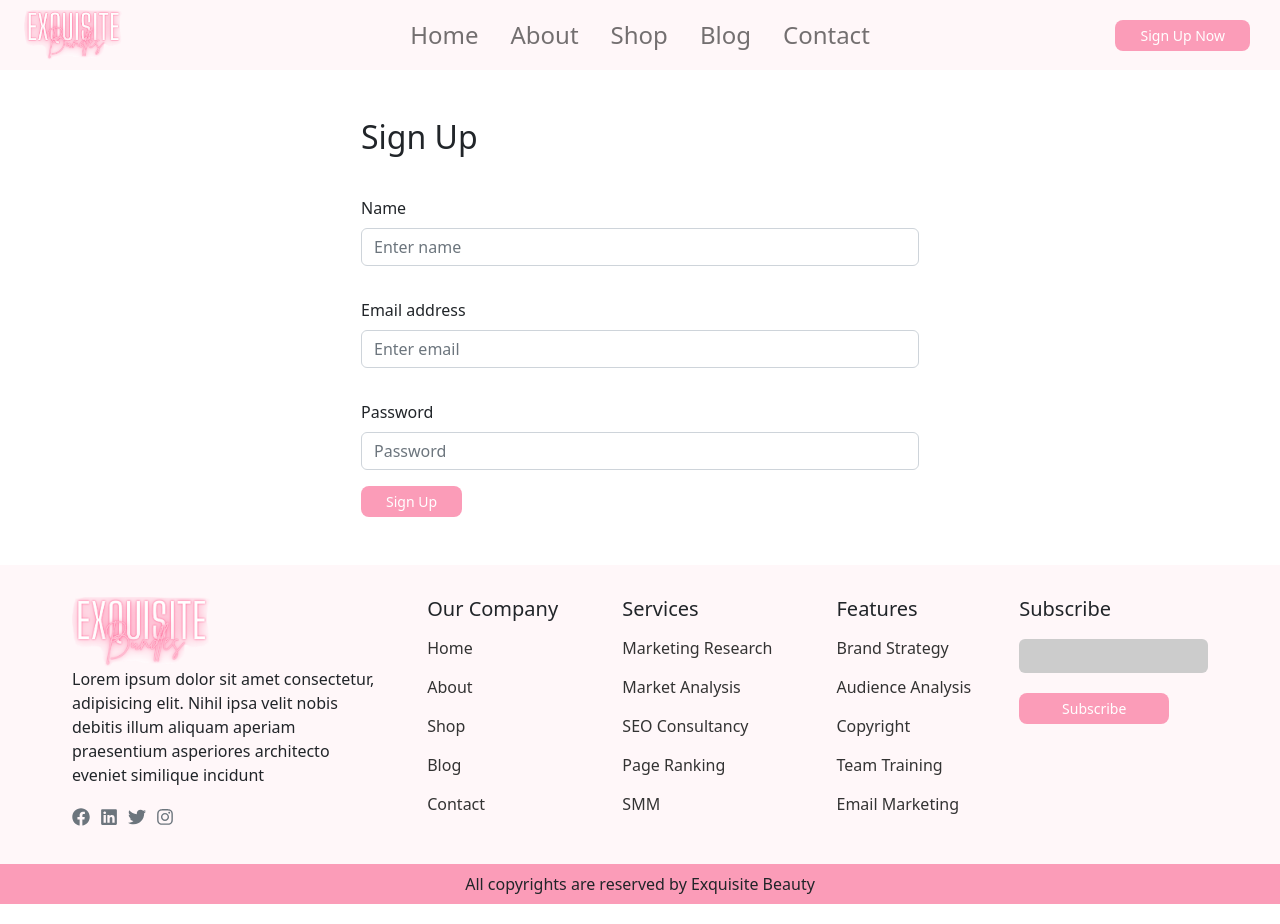
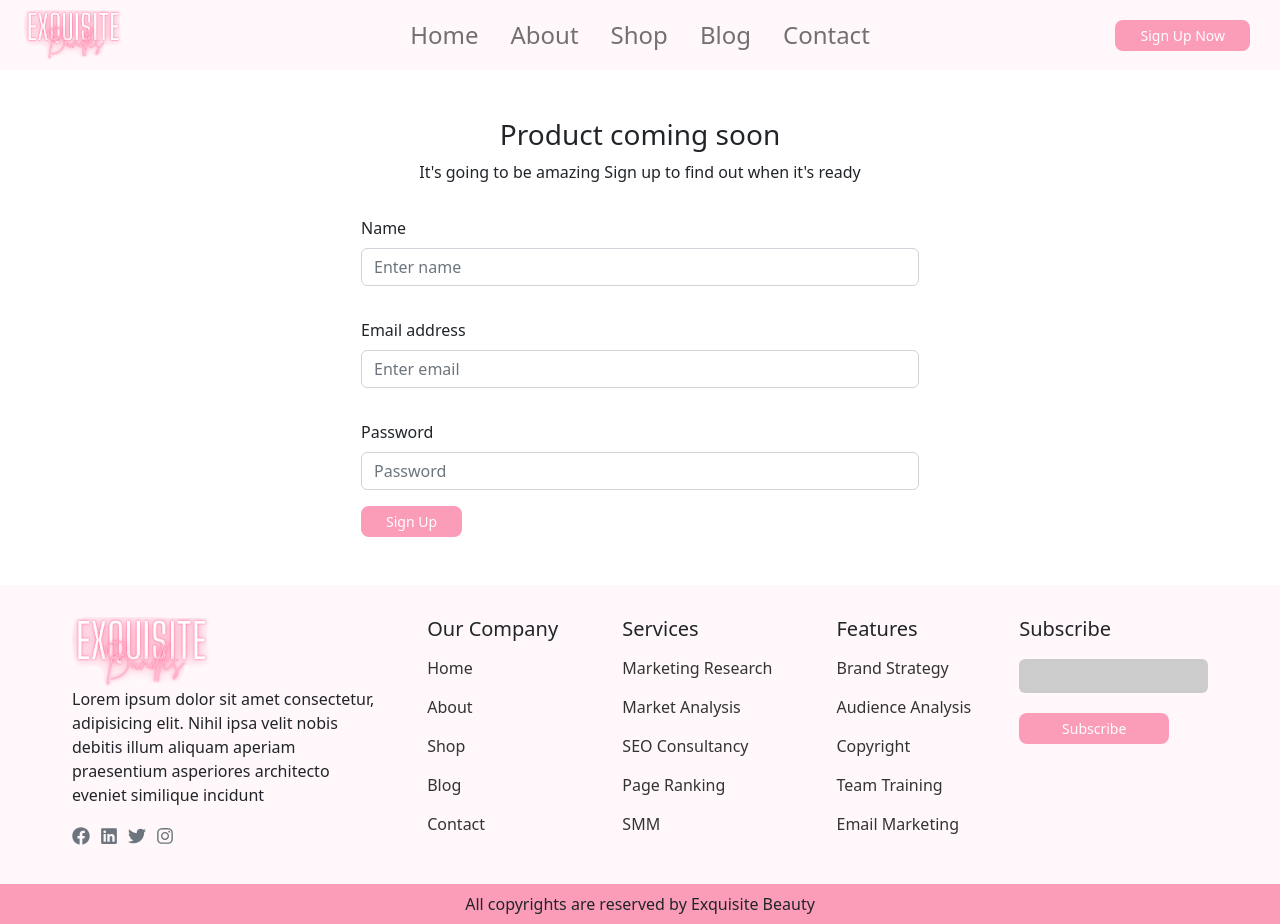
Before and after one commit to rajibkn345/exquisite-shop, a React (Vite) app: page /signup in a window 1280 px wide. Built offline with nearby package versions, Linux system fonts and the light colour scheme.

Commit message:
sighn up updated

```diff
--- a/src/components/SignUp.jsx
+++ b/src/components/SignUp.jsx
@@ -16,10 +16,13 @@ function SignUp() {
   };
 
   return (
-    <Container>
-      <Row className="justify-content-md-center my-5">
+    <Container className="py-5">
+      <Row className="justify-content-md-center">
         <Col xs={12} md={6}>
-          <h2 className="mb-4">Sign Up</h2>
+          <h3 className="text-center">Product coming soon</h3>
+          <p className="text-center">
+            It's going to be amazing Sign up to find out when it's ready
+          </p>
           <Form onSubmit={handleSignUp}>
             <Form.Group className="py-3" controlId="formBasicName">
               <Form.Label>Name</Form.Label>
```
